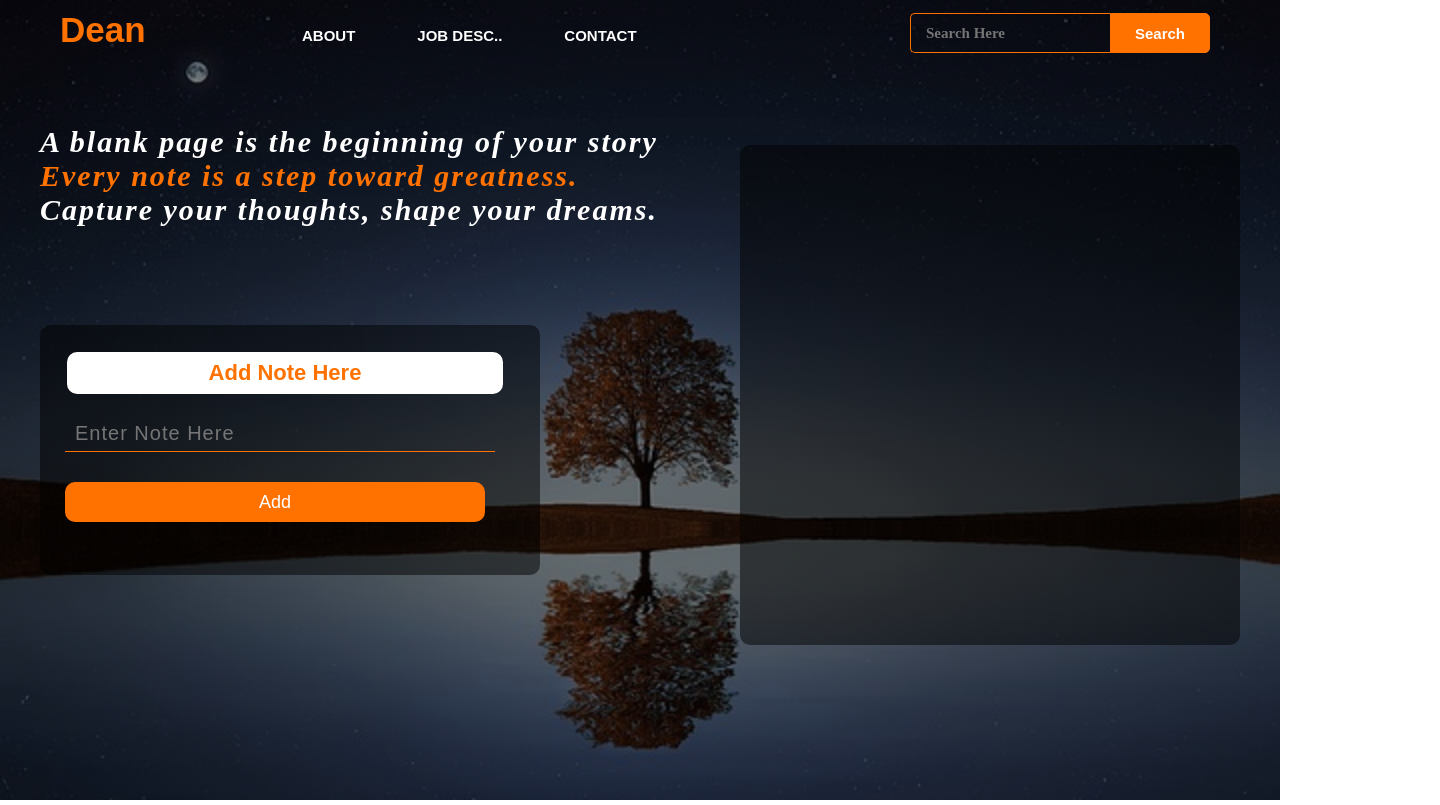
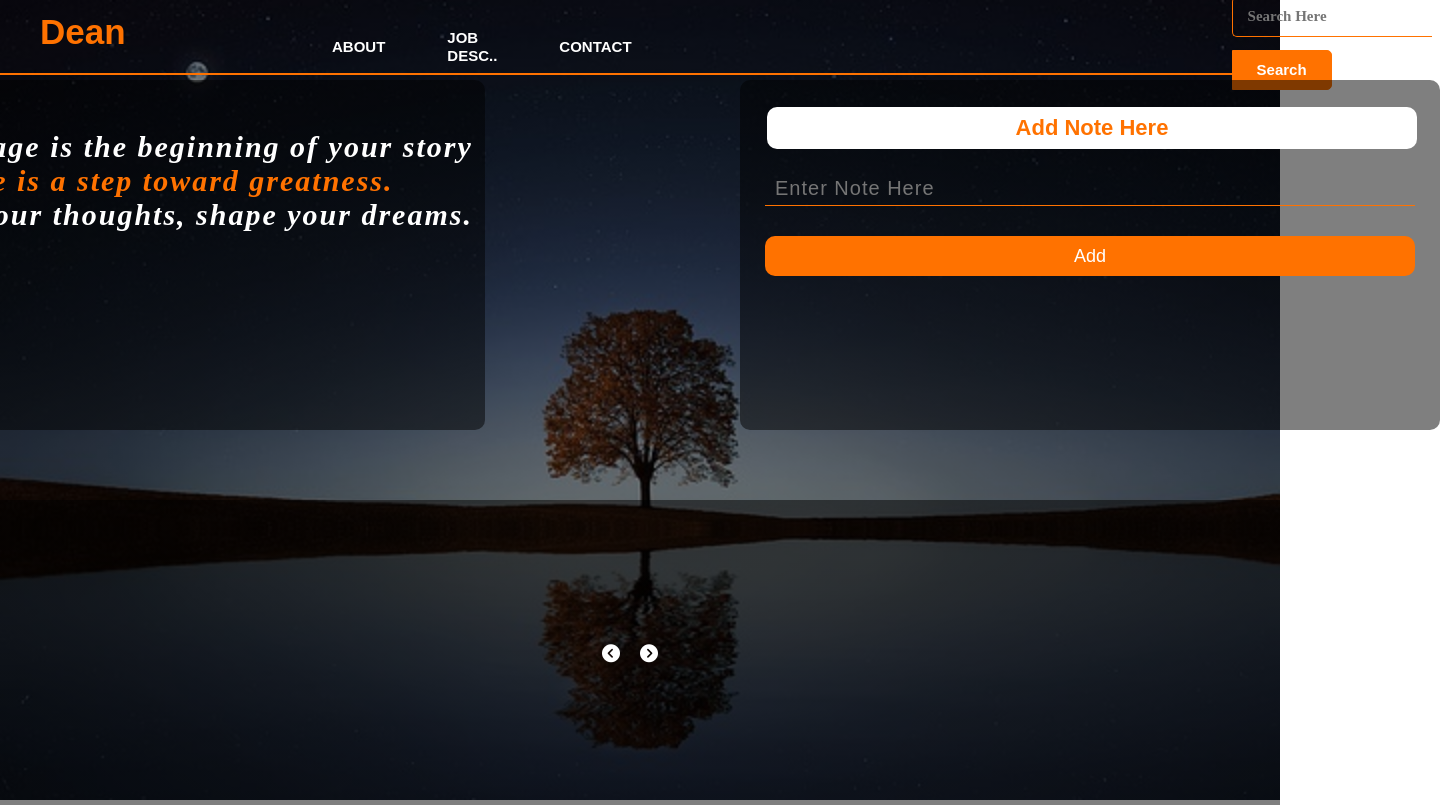
Before and after one commit to Dean14692-prog/Phase1-Main-Project, a plain HTML site: page Dean Website.html in a window 1280 px wide. Shown: the whole page, 1440 px wide, since content can reach past the window. Drawn offline with Linux system fonts and the light colour scheme.

Commit message:
styles.css

```diff
--- a/Dean Website.html
+++ b/Dean Website.html
@@ -1,8 +1,17 @@
 <!DOCTYPE html>
 <html lang="en">
   <head>
+    <meta charset="UTF-8" />
     <title>MyWeb</title>
     <link rel="stylesheet" href="styles1.css" />
+    <!-- Using FontAwesome v6 via CDN -->
+    <link
+      rel="stylesheet"
+      href="https://cdnjs.cloudflare.com/ajax/libs/font-awesome/6.2.1/css/all.min.css"
+      integrity="sha512-1hcuuJgMXtWeLqT2SkEMXqP+jnI1LG2+H8gVv1pU7oVYHFXQf9M+94EAXdLXnY+xCzqPZ7MxV8PZJ8l+8L6xiw=="
+      crossorigin="anonymous"
+      referrerpolicy="no-referrer"
+    />
   </head>
   <body>
     <div class="main">
@@ -18,26 +27,42 @@
           </ul>
         </div>
         <div class="search">
-          <input class="srch" type="search" name="" placeholder="Search Here" />
-          <a href="#"></a><button class="btn">Search</button>
+          <input class="srch" type="search" placeholder="Search Here" />
+          <button class="btn">Search</button>
         </div>
       </div>
+
       <div class="content">
-        <h1 class="h1">
-          A blank page is the beginning of your story <br /><span
-            >Every note is a step toward greatness.</span
-          >
-          <br />Capture your thoughts, shape your dreams.
-        </h1>
+        <div class="quote">
+          <h1 class="h1">
+            A blank page is the beginning of your story <br />
+            <span>Every note is a step toward greatness.</span><br />
+            Capture your thoughts, shape your dreams.
+          </h1>
+        </div>
+
         <div class="form">
           <h2>Add Note Here</h2>
-          <input class="inputText" type="text" name="" placeholder="Enter Note Here" />
-          <button class="btnn"><a href="#"></a>Add</button>
+          <input
+            id="noteInput"
+            class="inputText"
+            type="text"
+            placeholder="Enter Note Here"
+          />
+          <button class="btnn" onclick="addNote()">Add</button>
         </div>
-
-        <div class="notes"></div>
       </div>
     </div>
-    <script src="./src.js"></script>
+
+    <!-- Footer for Notes with Arrow Icons -->
+    <footer>
+      <div class="note-card">
+        <i id="prevNote" class="fa-solid fa-chevron-circle-left nav-icon"></i>
+        <i id="nextNote" class="fa-solid fa-chevron-circle-right nav-icon"></i>
+        <div class="card"></div>
+      </div>
+    </footer>
+
+    <script src="src.js"></script>
   </body>
 </html>
--- a/src.js
+++ b/src.js
@@ -1,4 +1,3 @@
-
 // Find the button with the class .btnn and store it in addBtnn
 const addBtnn = document.querySelector(".btnn");
 
@@ -8,24 +7,25 @@ addBtnn.addEventListener("click", whenClicked);
 // Function to run when the button is clicked
 function whenClicked() {
   let inputField = document.querySelector(".inputText");
-  // Get the input value and store in the noteText
-  let noteText = inputField.value;
+
+  // Get the input value and store it in noteText
+  let noteText = inputField.value.trim();
 
   // Prevent adding empty notes
-  if (noteText.trim() === "") return;
+  if (noteText === "") return;
 
   // Create a new div for the note
   let note = document.createElement("div");
 
-  // Add a class to the new div so as to style it in the css file
+  // Add a class to the new div so it can be styled in CSS
   note.className = "note";
 
   // Set the text content of the new note
   note.innerText = noteText;
 
-  // Append the new note inside the .notes container
-  document.querySelector(".notes").appendChild(note);
+  // Append the new note inside the .note-card container
+  document.querySelector(".card").appendChild(note);
 
   // Clear the input field after adding the note
-  document.querySelector(".inputText").value = "";
+  inputField.value = "";
 }
--- a/styles1.css
+++ b/styles1.css
@@ -1,6 +1,7 @@
 * {
   margin: 0;
   padding: 0;
+  box-sizing: border-box;
 }
 
 .main {
@@ -17,18 +18,23 @@
 }
 
 .navbar {
-  width: 1200px;
+  width: 100%;
   height: 75px;
-  margin: auto;
+  display: flex;
+  align-items: center;
+  justify-content: space-between; /* Ensures content spreads properly */
+  padding: 0 20px; /* Add padding for better spacing */
+  border-bottom: #ff7200 solid 2px;
 }
 
 .icon {
-  width: 200px;
+  width: 250px;
   float: left;
   height: 70px;
 }
 
 .logo {
+  width: 250px;
   color: #ff7200;
   font-size: 35px;
   font-family: Arial;
@@ -38,8 +44,8 @@
 }
 
 .menu {
-  width: 400px;
-  float: left;
+  width: 700px;
+  left: 500px;
   height: 70px;
 }
 
@@ -70,9 +76,9 @@ ul li a:hover {
 }
 
 .search {
-  width: 330px;
-  float: left;
-  margin-left: 270px;
+  width: 600px;
+  margin-left: 600px;
+  left: 700px;
 }
 
 .srch {
@@ -115,14 +121,6 @@ ul li a:hover {
   position: relative;
 }
 
-.par {
-  padding-left: 20px;
-  padding-bottom: 25px;
-  font-family: Arial;
-  letter-spacing: 1.2px;
-  line-height: 30px;
-}
-
 .h1 {
   font-family: "Times New Roman";
   font-size: 30px;
@@ -132,47 +130,28 @@ ul li a:hover {
   font-style: italic;
 }
 
-.cn {
-  width: 160px;
-  height: 40px;
-  background: #ff7200;
-  border: none;
-  border-radius: 10px;
-  font-size: 18px;
-  cursor: pointer;
-  transition: 0.4s ease;
-}
-
-.cn a {
-  text-decoration: none;
-  color: black;
-  transition: 0.3s ease;
-}
-
-.cn:hover {
-  background: white;
-}
-
 span {
   color: #ff7200;
 }
 
 .form {
-  width: 450px;
-  height: 200px;
+  margin-top: 5px;
+  width: 700px;
+  height: 350px;
   background: linear-gradient(
     to top,
     rgba(0, 0, 0, 0.5) 50%,
     rgba(0, 0, 0, 0.5) 50%
   );
   position: absolute;
-  top: 200px;
+  left: 700px;
+  top: 0px;
   border-radius: 10px;
-  padding: 25px;
+  padding: 25px 25px;
 }
 
 .form h2 {
-  width: 420px;
+  width: 650px;
   font-family: sans-serif;
   text-align: center;
   color: #ff7200;
@@ -184,7 +163,7 @@ span {
 }
 
 .form input {
-  width: 420px;
+  width: 650px;
   height: 35px;
   background: transparent;
   border-bottom: 1px solid #ff7200;
@@ -200,7 +179,7 @@ span {
 }
 
 .btnn {
-  width: 420px;
+  width: 650px;
   height: 40px;
   background: #ff7200;
   border: none;
@@ -217,49 +196,62 @@ span {
   color: #ff7200;
 }
 
-.btnn a {
-  text-decoration: none;
-  color: black;
-  font-weight: bold;
-}
-
-.form .link {
-  font-family: Arial;
-  font-size: 17px;
-  padding-top: 20px;
-  text-align: center;
-}
-
-.notes {
+footer {
   display: flex;
-  flex-wrap: wrap; /* Allow wrapping to new lines */
-  flex-direction: column; /* Stacks notes vertically */
-  gap: 5px;
-  width: 500px;
-  height: 500px;
+  justify-content: center;
+  align-items: center;
+  gap: 20px;
+  width: 100%;
+  height: 305px;
   background: linear-gradient(
     to top,
     rgba(0, 0, 0, 0.5) 50%,
     rgba(0, 0, 0, 0.5) 50%
   );
-  float: left;
-  border-radius: 10px;
+  position: absolute;
+  top: 500px;
   padding: 25px;
-  position: absolute;
-  top: 20px;
-  left: 700px;
-  box-sizing: border-box;
-  overflow: hidden; /* Ensures no overflow */
+  text-align: center;
+}
+
+.note-card {
+  display: flex;
+  align-items: center;
+  justify-content: center;
+  gap: 20px;
+  background: transparent;
+  color: white;
+  padding: 15px;
+  width: auto;
+  text-align: center;
+  border-radius: 8px;
+  box-shadow: 2px 2px 10px rgba(0, 0, 0, 0.2);
+  font-size: 18px;
+  font-weight: bold;
 }
 
 .note {
-  width: 100%; /* Makes the note take full width of its parent */
+  min-width: 100px;
   height: auto;
-  min-height: 50px;
-  border: 1px solid #ff7200;
   padding: 10px;
   border-radius: 5px;
   background: transparent;
-  text-align: center;
-  box-sizing: border-box; /* Prevents width issues due to padding */
+  font-size: 16px;
+  border: 1px solid #ff7200;
 }
+
+.quote {
+  margin-top: 5px;
+  height: 350px;
+  border-radius: 10px;
+  background: linear-gradient(
+    to top,
+    rgba(0, 0, 0, 0.5) 50%,
+    rgba(0, 0, 0, 0.5) 50%
+  );
+  position: absolute;
+  text-align: left; /* Align text to the left */
+  right: 755px; /* Move the div to the left margin */
+  width: 650px; /* Ensure it spans the full width */
+  padding-left: 20px; /* Add some padding if needed */
+}
```
